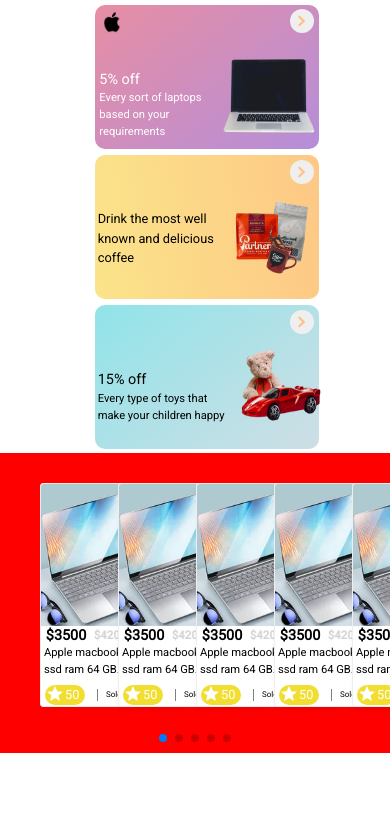
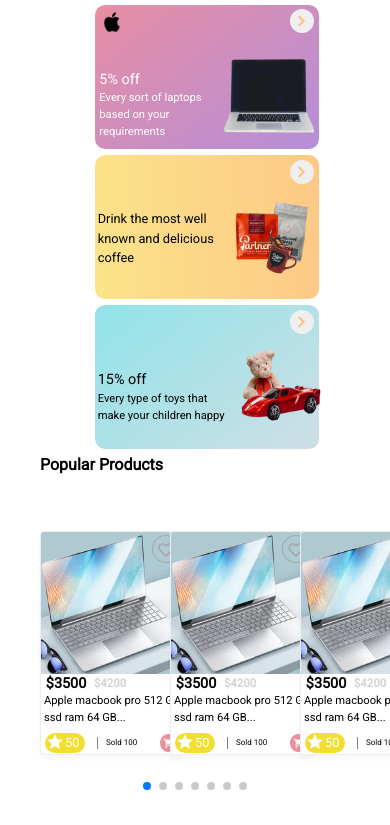
Before and after one commit to AlexanderKudr/aliexpress, a React (Vite) app: page / in a window 390 px wide. Shown: the part 707-1532 px from the top of the page. Before the commit the page ends 1484 px from the top, so only its background shows below. Built offline with nearby package versions, Linux system fonts and the light colour scheme.

Commit message:
window size hook created

```diff
--- /dev/null
+++ b/src/hooks/Windowsizehook.tsx
@@ -0,0 +1,20 @@
+import React, { useLayoutEffect, useState } from 'react';
+
+
+function useWindowSize() {
+    const [size, setSize] = useState([0, 0]);
+    useLayoutEffect(() => {
+      function updateSize() {
+        setSize([window.innerWidth, window.innerHeight]);
+      }
+      window.addEventListener('resize', updateSize);
+      updateSize();
+      return () => window.removeEventListener('resize', updateSize);
+    }, []);
+    return size;
+  }
+
+  export default function ShowWindowDimensions() {
+    const [width, height] = useWindowSize();
+    return {width}
+  }
--- a/src/pages/HomePage.tsx
+++ b/src/pages/HomePage.tsx
@@ -19,7 +19,8 @@
 import hearticon from '../assets/images/hearticon.png'
 import shoppingcartred from '../assets/images/shoppingcartred.png'
 import star from '../assets/images/starticon.png'
-
+import windowsizehook from '../hooks/Windowsizehook'
+import { useState } from 'react'
 
 const Newtop = ()=>{
     return(
@@ -157,16 +158,16 @@
 }
 
 const ProductsHome = ()=>{
+    const widthcustom = windowsizehook()
     return(
         <>
+        <h1 className="product-heading">Popular Products</h1>
         <div className="products-con-2">
             <Swiper
                modules={[Navigation, Pagination, Scrollbar, A11y]}
              spaceBetween={0}
              pagination={{ clickable: true }}
-             slidesPerView={5}
-             onSlideChange={() => console.log('slide change')}
-             onSwiper={(swiper) => console.log(swiper)}
+             slidesPerView={widthcustom.width < 1174 ? 3 : 5}
             >
                 <SwiperSlide>
                     <Product/>
@@ -204,8 +205,6 @@
 }
 
 const Homepage = () => {
-
-
     return (
         <>
 
--- a/src/sass/pages/HomePage.scss
+++ b/src/sass/pages/HomePage.scss
@@ -310,12 +310,16 @@
 
     }
 }
-
+.product-heading{
+    width: 90%;
+    margin-left: 2.5rem;
+    font-weight: bold;
+}
 .products-con-2{
     width: 100%;
     height: 300px;
     position: relative;
-    background-color: red;
+    margin-top: 1.5rem;
     .swiper-wrapper{
         padding-bottom: 80px;
     }
```
